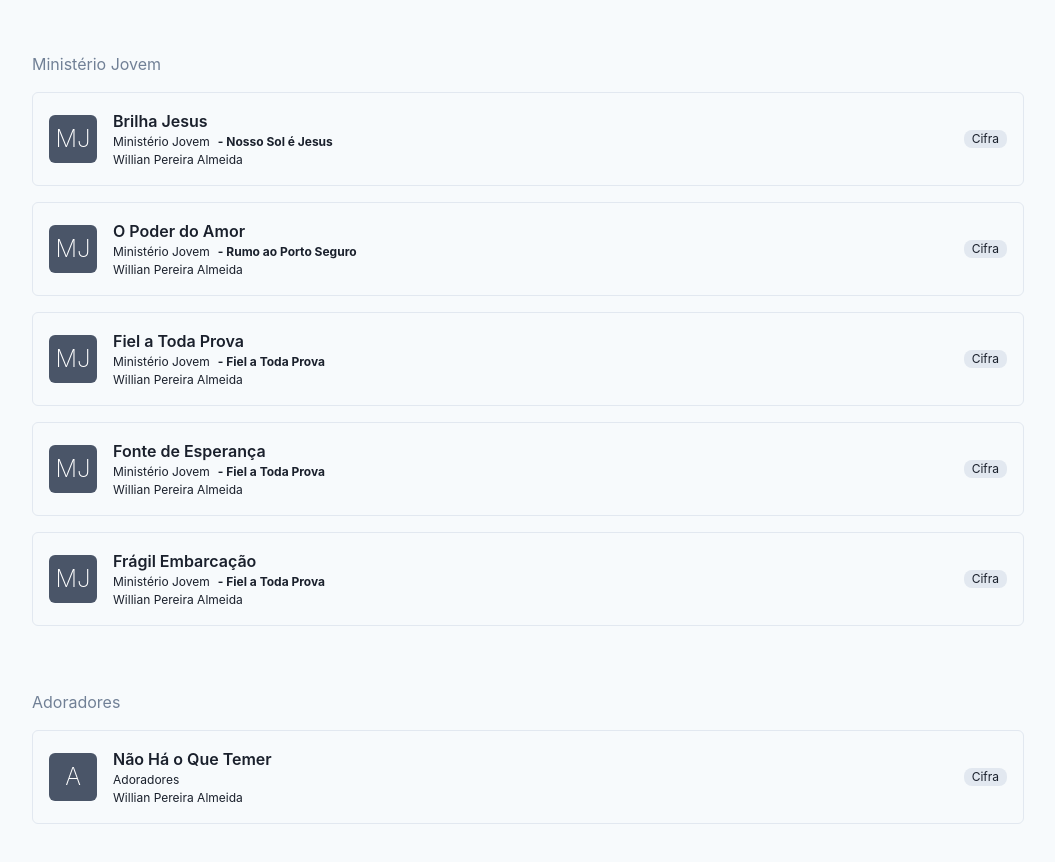
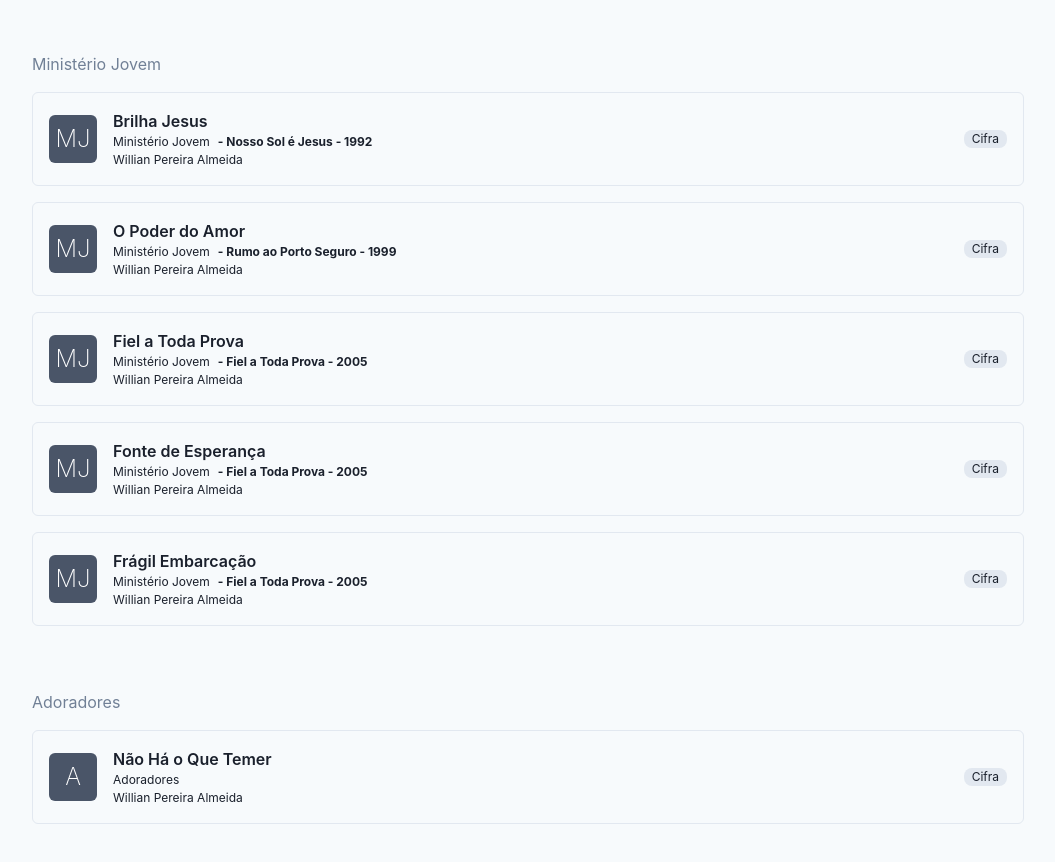
Before and after one commit to caiobatis/kitdelouvor-client, a Next.js app: page / in a window 1280 px wide. Shown: the part 1060-1922 px from the top of the page, without its empty margins (112-1167 px from the left). Built offline with nearby package versions, Linux system fonts and the light colour scheme.

Commit message:
add year reference in PraiseCDEnum

```diff
--- a/interfaces/index.ts
+++ b/interfaces/index.ts
@@ -12,10 +12,10 @@ export enum PraiseCategoryEnum {
 
 export enum PraiseCDEnum {
   EMPTY = '',
-  CD_JOVEM_1992 = 'Nosso Sol é Jesus',
-  CD_JOVEM_1999 = 'Rumo ao Porto Seguro',
-  CD_JOVEM_2005 = 'Fiel a Toda Prova',
-  CD_JOVEM_2006 = 'Sou de Jesus',
+  CD_JOVEM_1992 = 'Nosso Sol é Jesus - 1992',
+  CD_JOVEM_1999 = 'Rumo ao Porto Seguro - 1999',
+  CD_JOVEM_2005 = 'Fiel a Toda Prova - 2005',
+  CD_JOVEM_2006 = 'Sou de Jesus - 2006',
 }
 
 export enum PraiseTypeEnum {
```
